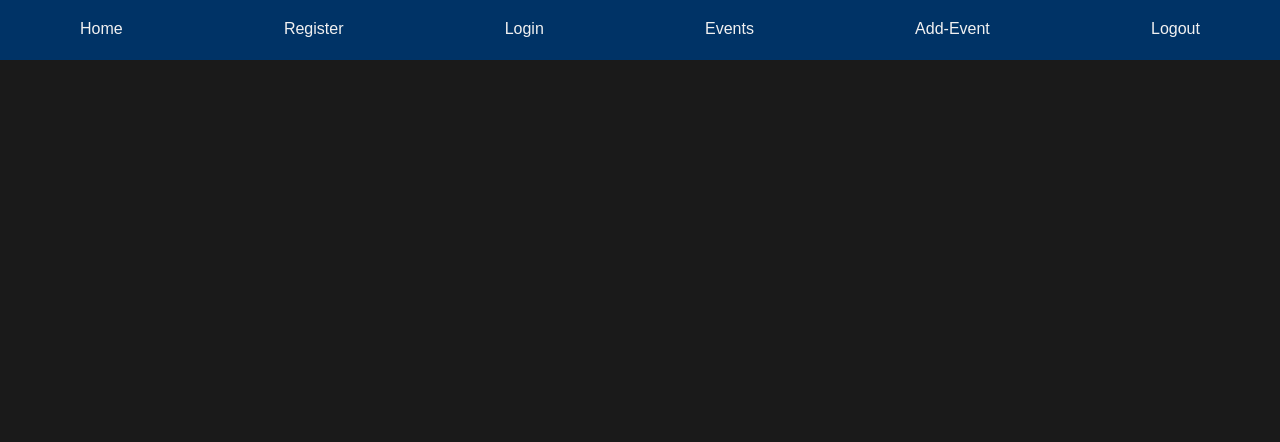
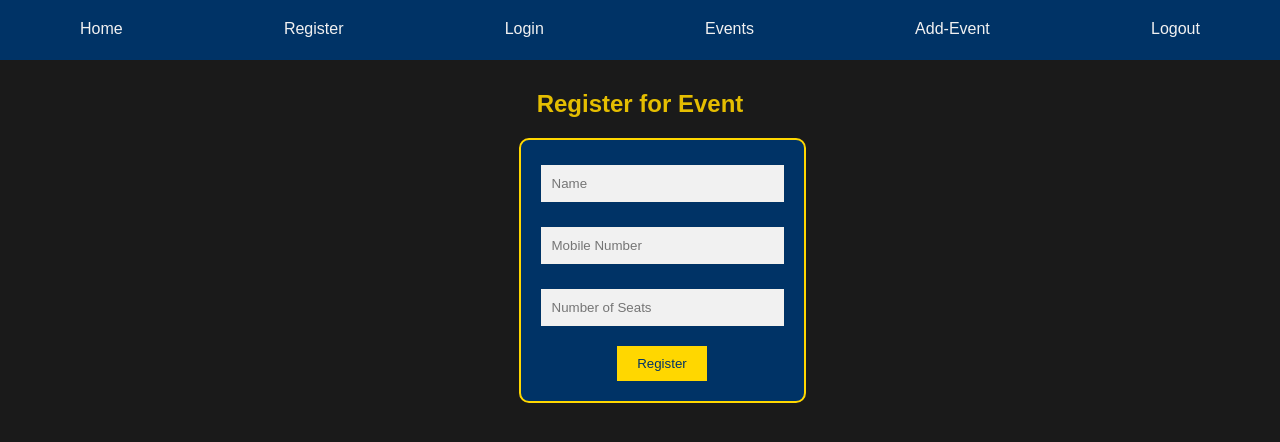
Before and after one commit to Nishanth1306/Event-Manager-frontend, a React (Vite) app: page /register/1/1 in a window 1280 px wide. Shown: the top 442 px of the page. Built offline with nearby package versions, Linux system fonts and the light colour scheme.

Commit message:
OTP Generation Page

```diff
--- a/src/App.jsx
+++ b/src/App.jsx
@@ -10,6 +10,7 @@ import Events from './pages/Events';
 import ProtectedRoute from './components/ProtectedRoute';
 import RegisterEvent from './pages/RegisterEvent';
 import Home from './pages/Home';
+import ConfirmationEvent from './pages/ConfirmationEvent';
 
 function App() {
   return (
@@ -23,7 +24,8 @@ function App() {
         <Route path="/logout" element={<Logout />} />
         <Route path="/add-event" element={<ProtectedRoute element={<AddEvent />} />} />
         <Route path="/events" element={<ProtectedRoute element={<Events />} />} />
-        <Route path="/register/:eventId" element={<RegisterEvent />} />
+        <Route path="/register/:eventId/:eventName" element={<RegisterEvent />} />
+        <Route path="/confirmationEvent" element={<ConfirmationEvent />} />
       </Routes>
     </Router>
   );
--- /dev/null
+++ b/src/pages/ConfirmationEvent.jsx
@@ -0,0 +1,16 @@
+import React from 'react';
+import { useLocation } from 'react-router-dom';
+
+const ConfirmationEvent = () => {
+  const location = useLocation();
+  const { otp, eventname } = location.state || {};
+
+  return (
+    <div>
+      <h1>{`Register for the ${eventname} Successfully`}</h1>
+      <h1>{otp ? `Your OTP is ${otp}` : 'Loading...'}</h1>
+    </div>
+  );
+};
+
+export default ConfirmationEvent;
--- a/src/pages/Events.jsx
+++ b/src/pages/Events.jsx
@@ -29,9 +29,9 @@ const Events = () => {
     }
   };
 
-  const handleRegister = async (eventId) => {
+  const handleRegister = async (eventId, eventName) => { // Correctly pass eventName here
     try {
-      await navigate(`/register/${eventId}`);
+      await navigate(`/register/${eventId}/${eventName}`); // Ensure you pass both eventId and eventName
       await fetchUpdatedEvents();
     } catch (error) {
       console.error('Error registering for event:', error);
@@ -60,7 +60,7 @@ const Events = () => {
           <p>StartTime: {event.startTime}</p>
           <p>End Time: {event.endTime} </p>
           {event.image && <img src={event.image} alt={event.place} />}
-          <button onClick={() => handleRegister(event._id)} className='regis-btn'>Register Now</button>
+          <button onClick={() => handleRegister(event._id, event.eventname)} className='regis-btn'>Register Now</button>
           <button onClick={() => handleDelete(event._id)} className='delete-btn'>Delete</button>
           <p>Remaining Seats Available: {event.participationNumber - event.seatsTaken}</p>
         </div>
--- a/src/pages/RegisterEvent.jsx
+++ b/src/pages/RegisterEvent.jsx
@@ -4,7 +4,7 @@ import { useParams, useNavigate } from 'react-router-dom';
 import { toast } from 'react-toastify';
 
 const RegisterEvent = () => {
-  const { eventId } = useParams();
+  const { eventId, eventName } = useParams();
   const navigate = useNavigate();
   const [formData, setFormData] = useState({
     name: '',
@@ -24,13 +24,14 @@ const RegisterEvent = () => {
     e.preventDefault();
 
     try {
-      const response = await axios.post(`${import.meta.env.VITE_API_URL}/register/${eventId}`, formData, {
+      const response = await axios.post('http://localhost:3000/confirmEvent', formData, {
         headers: {
           'Content-Type': 'application/json',
         },
       });
+      const { otp } = response.data;
       toast.success('Your seat has been successfully registered!');
-      navigate('/events');
+      navigate('/confirmationEvent', { state: { otp, eventname: eventName } });
     } catch (error) {
       console.error('Error registering for event:', error);
       toast.error(`Error registering for the event: ${error.response?.data?.message || error.message}`);
```
